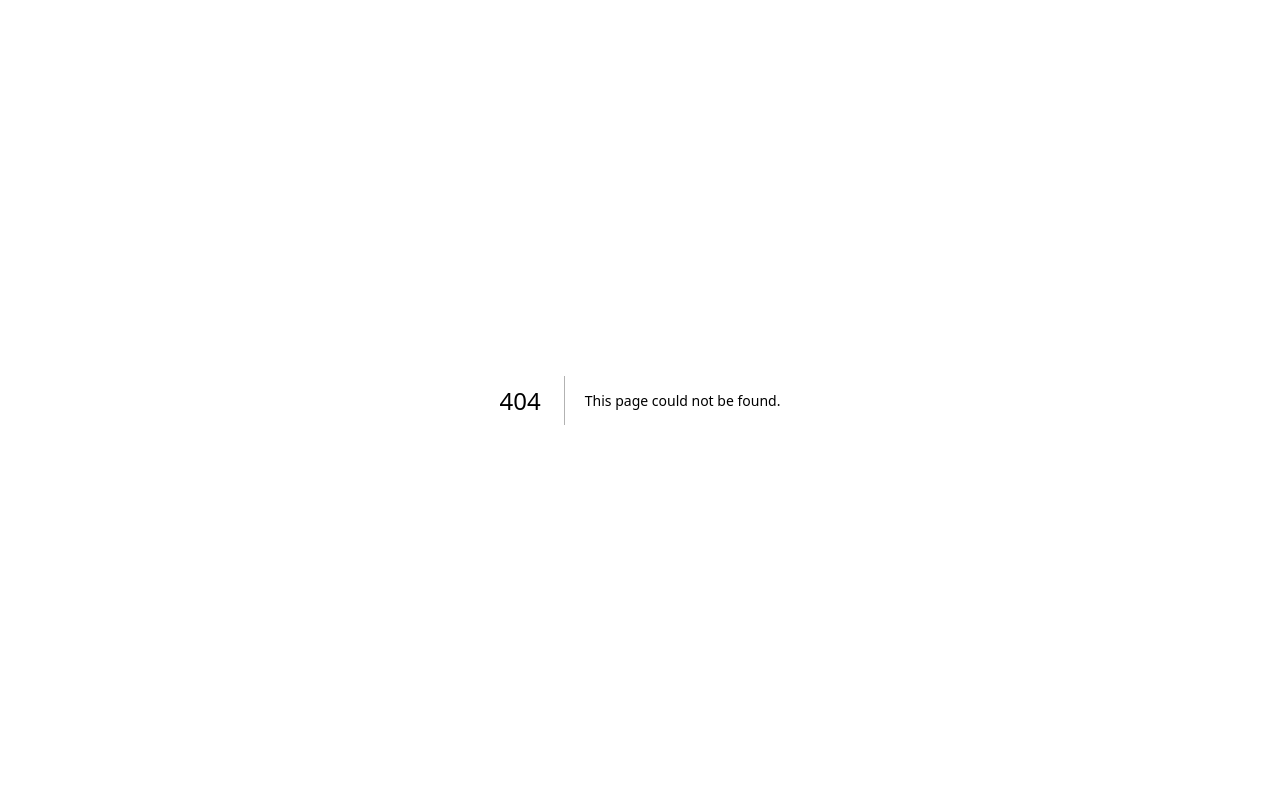
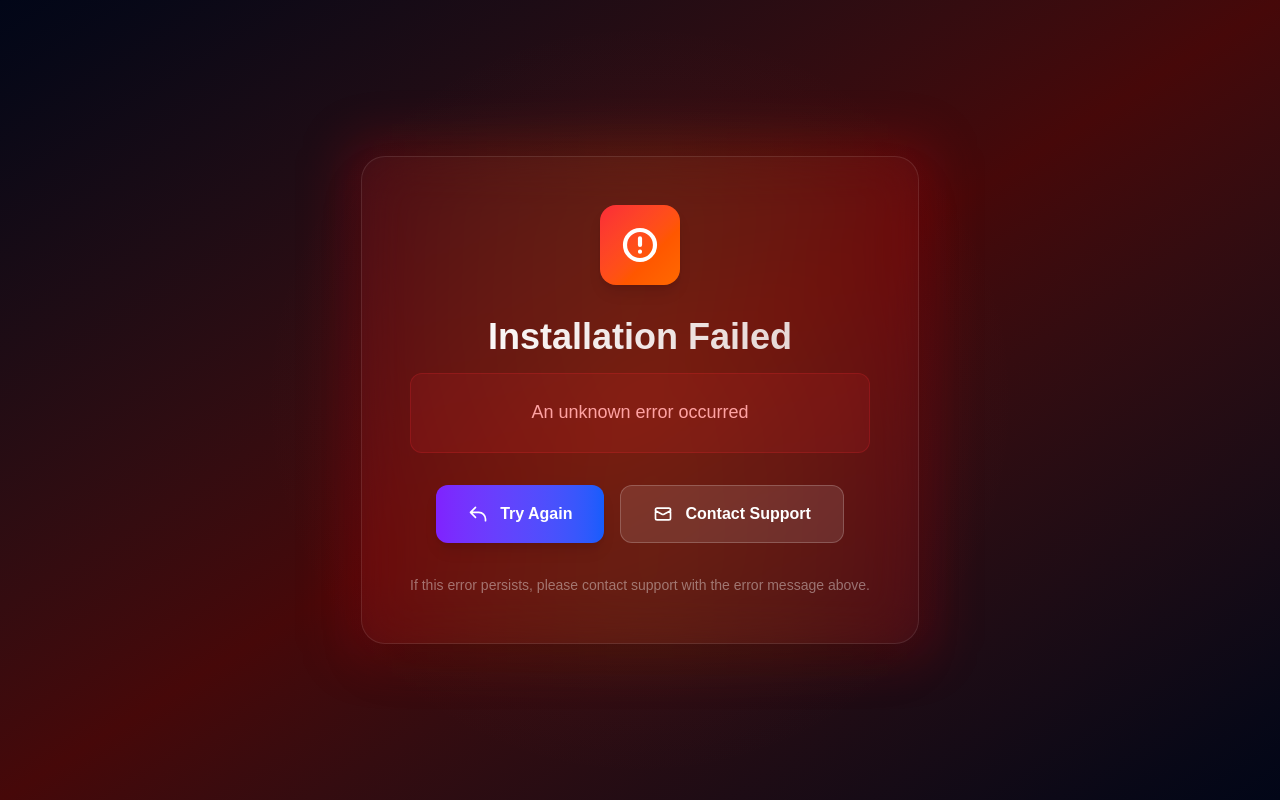
Before and after one commit to Telomelonia/tldr-slack-bot, a Next.js app: page /error in a window 1280 px wide. Before the commit this address had no page. Built offline with nearby package versions, Linux system fonts and the light colour scheme.

Commit message:
add the error handling page and test the new env var added

```diff
--- /dev/null
+++ b/src/app/error/page.js
@@ -0,0 +1,91 @@
+'use client';
+import Link from 'next/link';
+import { useSearchParams } from 'next/navigation';
+import { Suspense } from 'react';
+
+function ErrorContent() {
+  const searchParams = useSearchParams();
+  const message = searchParams.get('message') || 'An unknown error occurred';
+
+  return (
+    <div className="min-h-screen bg-gradient-to-br from-slate-950 via-red-950 to-slate-950 flex items-center justify-center p-4">
+      {/* Background effects */}
+      <div className="absolute inset-0 bg-[radial-gradient(circle_at_50%_50%,rgba(239,68,68,0.1),transparent_50%)]"></div>
+
+      <div className="relative max-w-2xl mx-auto text-center">
+        {/* Glow effect */}
+        <div className="absolute -inset-4 bg-gradient-to-r from-red-600/20 via-orange-600/20 to-red-600/20 rounded-3xl blur-xl"></div>
+
+        <div className="relative bg-white/[0.02] backdrop-blur-xl border border-white/10 rounded-3xl p-12 shadow-2xl">
+          {/* Error icon */}
+          <div className="mb-8">
+            <div className="mx-auto w-20 h-20 bg-gradient-to-br from-red-500 to-orange-500 rounded-2xl flex items-center justify-center shadow-lg">
+              <svg className="w-10 h-10 text-white" fill="none" stroke="currentColor" viewBox="0 0 24 24">
+                <path strokeLinecap="round" strokeLinejoin="round" strokeWidth={2.5} d="M12 8v4m0 4h.01M21 12a9 9 0 11-18 0 9 9 0 0118 0z" />
+              </svg>
+            </div>
+          </div>
+
+          {/* Title */}
+          <h1 className="text-4xl font-bold bg-gradient-to-r from-white via-white/90 to-white/80 bg-clip-text text-transparent mb-4">
+            Installation Failed
+          </h1>
+
+          {/* Error message */}
+          <div className="bg-red-500/10 border border-red-500/20 rounded-xl p-6 mb-8">
+            <p className="text-red-300 text-lg leading-relaxed">
+              {message}
+            </p>
+          </div>
+
+          {/* Action buttons */}
+          <div className="flex flex-col sm:flex-row gap-4 justify-center">
+            <Link
+              href="/"
+              className="inline-flex items-center gap-3 px-8 py-4 bg-gradient-to-r from-violet-600 to-blue-600 hover:from-violet-700 hover:to-blue-700 text-white rounded-xl font-semibold transition-all shadow-lg hover:shadow-violet-500/25 transform hover:scale-105"
+            >
+              <svg className="w-5 h-5" fill="none" stroke="currentColor" viewBox="0 0 24 24">
+                <path strokeLinecap="round" strokeLinejoin="round" strokeWidth={2} d="M3 10h10a8 8 0 018 8v2M3 10l6 6m-6-6l6-6" />
+              </svg>
+              Try Again
+            </Link>
+
+            <Link
+              href="https://github.com/Telomelonia/tldr-slack-bot/issues"
+              className="inline-flex items-center gap-3 px-8 py-4 bg-white/10 hover:bg-white/20 text-white border border-white/20 rounded-xl font-semibold transition-all"
+            >
+              <svg className="w-5 h-5" fill="none" stroke="currentColor" viewBox="0 0 24 24">
+                <path strokeLinecap="round" strokeLinejoin="round" strokeWidth={2} d="M3 8l7.89 4.26a2 2 0 002.22 0L21 8M5 19h14a2 2 0 002-2V7a2 2 0 00-2-2H5a2 2 0 00-2 2v10a2 2 0 002 2z" />
+              </svg>
+              Contact Support
+            </Link>
+          </div>
+
+          {/* Help text */}
+          <p className="text-white/40 text-sm mt-8">
+            If this error persists, please contact support with the error message above.
+          </p>
+        </div>
+      </div>
+    </div>
+  );
+}
+
+function LoadingFallback() {
+  return (
+    <div className="min-h-screen bg-gradient-to-br from-slate-950 via-red-950 to-slate-950 flex items-center justify-center">
+      <div className="flex flex-col items-center gap-4">
+        <div className="w-8 h-8 border-2 border-red-500/30 border-t-red-500 rounded-full animate-spin"></div>
+        <p className="text-white/60">Loading...</p>
+      </div>
+    </div>
+  );
+}
+
+export default function Error() {
+  return (
+    <Suspense fallback={<LoadingFallback />}>
+      <ErrorContent />
+    </Suspense>
+  );
+}
--- a/src/app/page.tsx
+++ b/src/app/page.tsx
@@ -1,29 +1,12 @@
 export default function Home() {
-  // This would need to be converted to a client component if you want state
-  // For now, I'll show the structure with commented state logic
-
-  // const addToSlackUrl = `https://slack.com/oauth/v2/authorize?client_id=${process.env.NEXT_PUBLIC_SLACK_CLIENT_ID}&scope=chat:write,chat:write.public&redirect_uri=${encodeURIComponent(process.env.NEXTAUTH_URL + '/api/auth/callback')}`;
+  // Construct the Slack OAuth URL
+  const addToSlackUrl = `https://slack.com/oauth/v2/authorize?client_id=${process.env.NEXT_PUBLIC_SLACK_CLIENT_ID}&scope=chat:write,chat:write.public&redirect_uri=${encodeURIComponent(process.env.NEXTAUTH_URL + '/api/auth/callback')}`;
 
   return (
     <div className="min-h-screen bg-gradient-to-br from-slate-950 via-purple-950 to-slate-950 flex items-center justify-center p-4">
       {/* Background effects */}
       <div className="absolute inset-0 bg-[radial-gradient(circle_at_50%_50%,rgba(139,92,246,0.1),transparent_50%)]"></div>
       <div className="absolute inset-0 bg-[radial-gradient(circle_at_80%_20%,rgba(59,130,246,0.1),transparent_50%)]"></div>
-
-      {/* Dev mode toggle - would need client component for state */}
-
-      {/* <div className="absolute top-6 right-6 z-10">
-        <label className="flex items-center gap-3 bg-white/5 backdrop-blur-sm border border-white/10 rounded-xl px-4 py-2 cursor-pointer hover:bg-white/10 transition-all">
-          <span className="text-white/70 text-sm font-medium">Dev Mode</span>
-          <div className="relative">
-            <input type="checkbox" className="sr-only" />
-            <div className="w-11 h-6 bg-white/20 rounded-full">
-              <div className="w-4 h-4 bg-white rounded-full shadow-lg transform translate-x-1 mt-1 transition-transform"></div>
-            </div>
-          </div>
-        </label>
-      </div> */}
-
 
       <div className="relative max-w-4xl mx-auto text-center">
         {/* Glow effect */}
@@ -32,8 +15,8 @@ export default function Home() {
         <div className="relative bg-white/[0.02] backdrop-blur-xl border border-white/10 rounded-3xl p-16 shadow-2xl">
           {/* Status indicator */}
           <div className="flex items-center justify-center gap-3 mb-8">
-            <div className="w-3 h-3 bg-amber-400 rounded-full animate-pulse"></div>
-            <span className="text-amber-400 text-sm font-semibold tracking-wide uppercase">Work in Progress</span>
+            <div className="w-3 h-3 bg-green-400 rounded-full animate-pulse"></div>
+            <span className="text-green-400 text-sm font-semibold tracking-wide uppercase">Ready for Beta</span>
           </div>
 
           {/* Logo/Icon */}
@@ -90,17 +73,19 @@ export default function Home() {
           </div>
 
           {/* CTA Button */}
-          <button
-            disabled={true}
-            className="inline-flex items-center gap-3 px-10 py-5 bg-white/10 text-white/50 cursor-not-allowed border border-white/20 rounded-xl font-semibold text-lg transition-all"
+          <a
+            href={addToSlackUrl}
+            className="inline-flex items-center gap-3 px-10 py-5 bg-gradient-to-r from-violet-600 to-blue-600 hover:from-violet-700 hover:to-blue-700 text-white rounded-xl font-semibold text-lg transition-all shadow-lg hover:shadow-violet-500/25 transform hover:scale-105"
           >
-            <div className="w-6 h-6 border-2 border-white/30 border-t-white/60 rounded-full animate-spin"></div>
-            Coming Soon to Slack
-          </button>
+            <svg className="w-6 h-6" viewBox="0 0 24 24" fill="currentColor">
+              <path d="M5.042 15.165a2.528 2.528 0 0 1-2.52-2.523A2.528 2.528 0 0 1 5.042 10.12h2.717v2.542H5.042a2.528 2.528 0 0 1-2.52 2.503Zm6.906-6.218a2.528 2.528 0 0 1-2.52-2.523A2.528 2.528 0 0 1 11.948 4h.023a2.528 2.528 0 0 1 2.517 2.523v2.542h-2.54V8.947Zm2.54 1.15a2.528 2.528 0 0 1 2.517-2.523A2.528 2.528 0 0 1 19.525 10.1a2.528 2.528 0 0 1-2.52 2.523h-2.517V10.1Zm-6.906 6.218a2.528 2.528 0 0 1-2.52 2.523A2.528 2.528 0 0 1 2.542 16.3a2.528 2.528 0 0 1 2.52-2.523h2.52v2.542Zm6.906-6.218a2.528 2.528 0 0 1 2.517 2.523A2.528 2.528 0 0 1 14.488 15.1a2.528 2.528 0 0 1-2.52-2.523v-2.523h2.517v2.523Z"/>
+            </svg>
+            Add to Slack
+          </a>
 
           {/* Status text */}
           <p className="text-white/40 text-sm mt-6">
-            Trying my best to get this ready for you.
+            Ready for beta testing • Free during preview period
           </p>
 
           {/* Trust indicators */}
```
